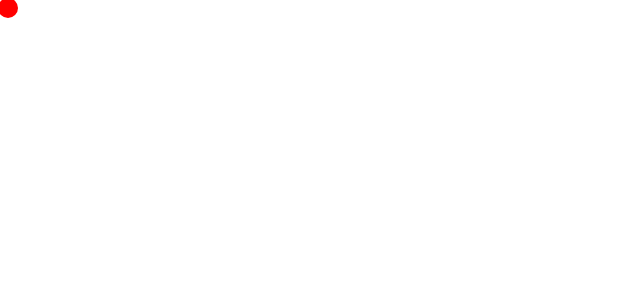
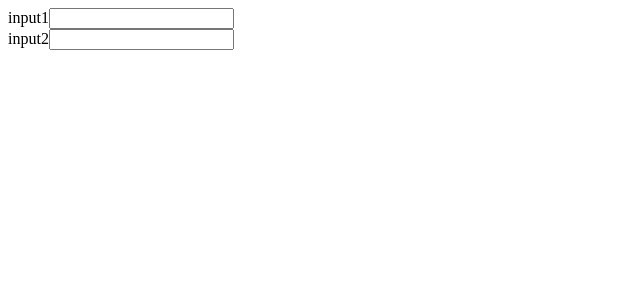
Before and after one commit to saifGit2417/react-version_control_system, a React (Vite) app: page / in a window 1280 px wide. Shown: the top 300 px of the page, without its empty margins (0-640 px from the left). Built offline with nearby package versions, Linux system fonts and the light colour scheme.

Commit message:
Lifting up state from child component to parent

```diff
--- a/src/App.tsx
+++ b/src/App.tsx
@@ -1,9 +1,10 @@
 // import "./App.css";
 import ChoosingStateStructure from "./Components/ChoosingStateStructure";
+import Main from "./LiftingUpState.tsx/Main";
 const App = () => {
   return (
     <div>
-      <ChoosingStateStructure/>
+      <Main />
     </div>
   );
 };
--- /dev/null
+++ b/src/LiftingUpState.tsx/Component1.tsx
@@ -0,0 +1,18 @@
+import React from "react";
+
+interface Props {
+  label: string;
+  text: string;
+  onChangeHandler: (e:any) => void;
+}
+
+const Component1: React.FC<Props> = ({ label, text, onChangeHandler }) => {
+  return (
+    <div>
+      <label htmlFor="">{label}</label>
+      <input type="text" value={text} onChange={(e) => onChangeHandler(e)} />
+    </div>
+  );
+};
+
+export default Component1;
--- /dev/null
+++ b/src/LiftingUpState.tsx/Main.tsx
@@ -0,0 +1,27 @@
+import { useState } from "react";
+import Component1 from "./Component1";
+
+const Main = () => {
+  const [textValue, setTextValue] = useState<string>("");
+
+  const handleOnChange = (e: any) => {
+    setTextValue(e.target.value);
+  };
+  return (
+    <div>
+      {/* liftimg state up from child component and passing it to parent component so that if state of one child changes it will reflect in all child components beacuse we are managing this from parent component prespective */}
+      <Component1
+        label="input1"
+        text={textValue}
+        onChangeHandler={handleOnChange}
+      />
+      <Component1
+        label="input2"
+        text={textValue}
+        onChangeHandler={handleOnChange}
+      />
+    </div>
+  );
+};
+
+export default Main;
```
Also changed, not shown: src/LiftingUpState.tsx/Component2.tsx (added, +23 -0 lines).
